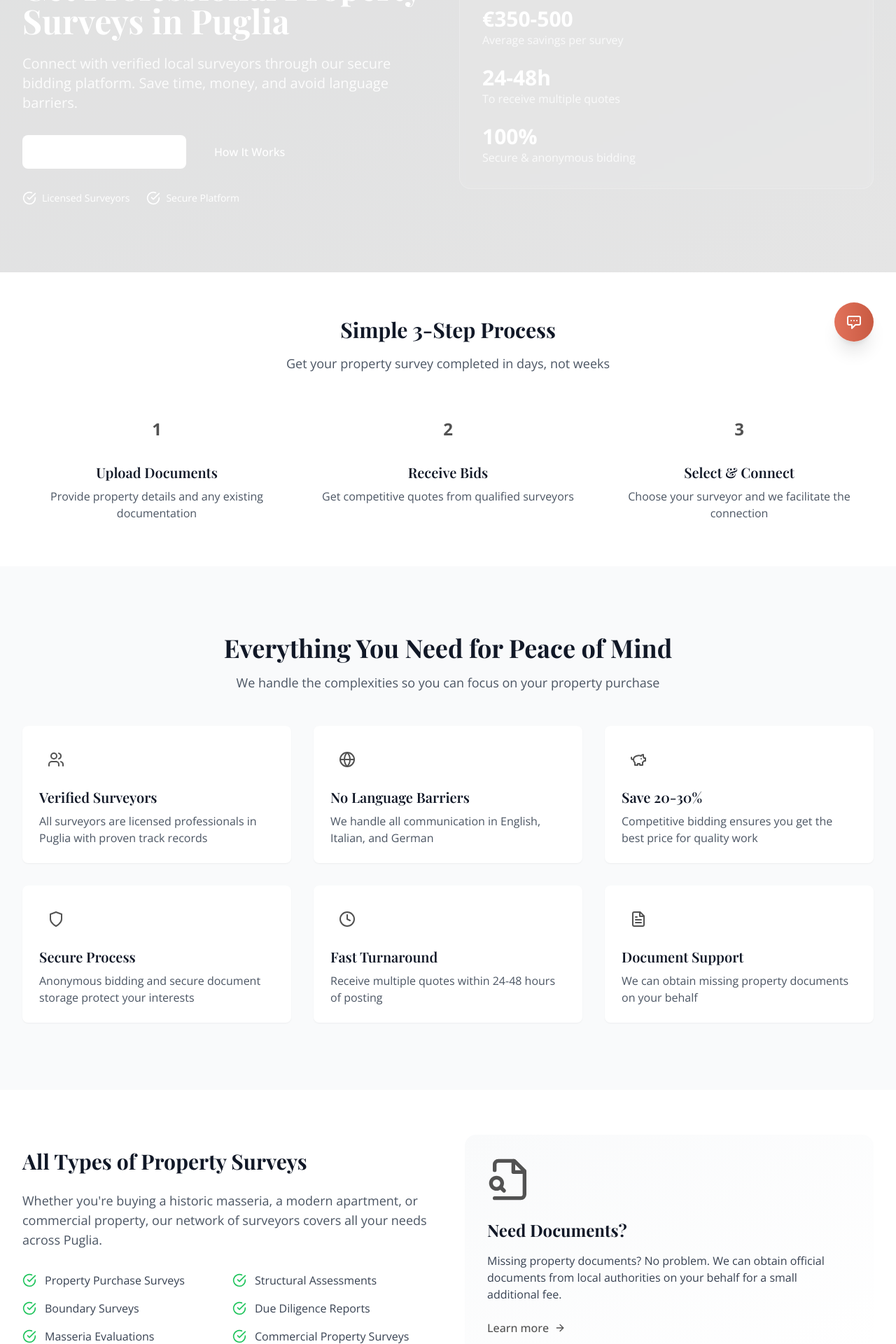
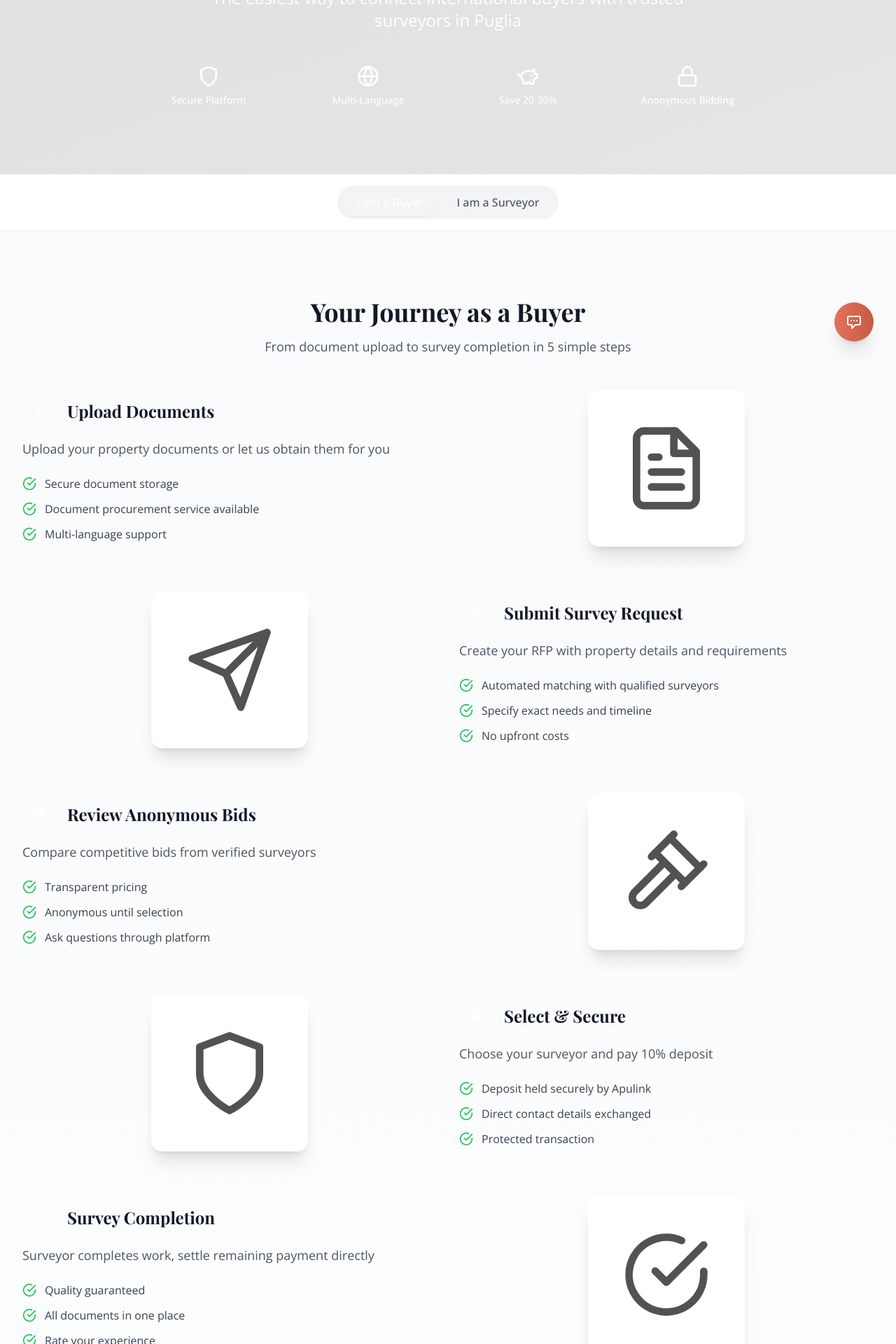
Before and after one commit to Geppix140269/Apulink, a Next.js app: page /buyer in a window 1280 px wide. Shown: the part 280-2200 px from the top of the page at 70% size. Built offline with nearby package versions, Linux system fonts and the light colour scheme; a web font is replaced by a local one.

Commit message:
Update page.tsx

```diff
--- a/app/buyer/page.tsx
+++ b/app/buyer/page.tsx
@@ -1,78 +1,171 @@
-// PATH: app/buyer/page.tsx
+// PATH: app/how-it-works/page.tsx
+'use client'
+
+import { useState } from 'react'
 import Link from 'next/link'
 import {
-  FileSearch,
+  FileText,
+  Send,
   Users,
+  CheckCircle,
   Shield,
   Globe,
-  Clock,
   PiggyBank,
-  CheckCircle,
+  Award,
   ArrowRight,
-  FileText,
+  Lock,
   MessageSquare,
-  Award
+  FileCheck,
+  Handshake,
+  Gavel
 } from 'lucide-react'
 
-export default function BuyerPage() {
-  const benefits = [
+export default function HowItWorksPage() {
+  const [activeView, setActiveView] = useState<'buyer' | 'surveyor'>('buyer')
+
+  const buyerSteps = [
     {
-      icon: Users,
-      title: 'Verified Surveyors',
-      description: 'All surveyors are licensed professionals in Puglia with proven track records'
+      number: 1,
+      title: 'Upload Documents',
+      description: 'Upload your property documents or let us obtain them for you',
+      benefits: [
+        'Secure document storage',
+        'Document procurement service available',
+        'Multi-language support'
+      ],
+      icon: FileText
     },
     {
-      icon: Globe,
-      title: 'No Language Barriers',
-      description: 'We handle all communication in English, Italian, and German'
+      number: 2,
+      title: 'Submit Survey Request',
+      description: 'Create your RFP with property details and requirements',
+      benefits: [
+        'Automated matching with qualified surveyors',
+        'Specify exact needs and timeline',
+        'No upfront costs'
+      ],
+      icon: Send
     },
     {
-      icon: PiggyBank,
-      title: 'Save 20-30%',
-      description: 'Competitive bidding ensures you get the best price for quality work'
+      number: 3,
+      title: 'Review Anonymous Bids',
+      description: 'Compare competitive bids from verified surveyors',
+      benefits: [
+        'Transparent pricing',
+        'Anonymous until selection',
+        'Ask questions through platform'
+      ],
+      icon: Gavel
     },
     {
-      icon: Shield,
-      title: 'Secure Process',
-      description: 'Anonymous bidding and secure document storage protect your interests'
+      number: 4,
+      title: 'Select & Secure',
+      description: 'Choose your surveyor and pay 10% deposit',
+      benefits: [
+        'Deposit held securely by Apulink',
+        'Direct contact details exchanged',
+        'Protected transaction'
+      ],
+      icon: Shield
     },
     {
-      icon: Clock,
-      title: 'Fast Turnaround',
-      description: 'Receive multiple quotes within 24-48 hours of posting'
-    },
-    {
-      icon: FileText,
-      title: 'Document Support',
-      description: 'We can obtain missing property documents on your behalf'
+      number: 5,
+      title: 'Survey Completion',
+      description: 'Surveyor completes work, settle remaining payment directly',
+      benefits: [
+        'Quality guaranteed',
+        'All documents in one place',
+        'Rate your experience'
+      ],
+      icon: CheckCircle
     }
   ]
 
-  const processSteps = [
+  const surveyorSteps = [
     {
-      number: '1',
-      title: 'Upload Documents',
-      description: 'Provide property details and any existing documentation'
+      number: 1,
+      title: 'Create Your Profile',
+      description: 'Set your service areas and property specializations',
+      benefits: [
+        'Choose specific cities or all Puglia',
+        'Highlight expertise (masserie, industrial, etc.)',
+        'Set your availability'
+      ],
+      icon: Award
     },
     {
-      number: '2',
-      title: 'Receive Bids',
-      description: 'Get competitive quotes from qualified surveyors'
+      number: 2,
+      title: 'Receive Matched RFPs',
+      description: 'Get notified of relevant survey requests automatically',
+      benefits: [
+        'Only see relevant opportunities',
+        'No time wasted on mismatched requests',
+        'Instant notifications'
+      ],
+      icon: MessageSquare
     },
     {
-      number: '3',
-      title: 'Select & Connect',
-      description: 'Choose your surveyor and we facilitate the connection'
+      number: 3,
+      title: 'Submit Competitive Bids',
+      description: 'Review documents and submit your anonymous bid',
+      benefits: [
+        'Access all property documents',
+        'Communicate anonymously with buyer',
+        'Set your own pricing'
+      ],
+      icon: Gavel
+    },
+    {
+      number: 4,
+      title: 'Win & Connect',
+      description: 'Get selected and receive buyer contact details',
+      benefits: [
+        '10% deposit secured by Apulink',
+        'Direct communication enabled',
+        'Clear scope of work'
+      ],
+      icon: Handshake
+    },
+    {
+      number: 5,
+      title: 'Complete & Get Paid',
+      description: 'Deliver survey, receive payment, build reputation',
+      benefits: [
+        'Payment guaranteed',
+        'Build your rating',
+        'Expand international client base'
+      ],
+      icon: FileCheck
     }
   ]
 
-  const surveyTypes = [
-    'Property Purchase Surveys',
-    'Structural Assessments',
-    'Boundary Surveys',
-    'Due Diligence Reports',
-    'Masseria Evaluations',
-    'Commercial Property Surveys'
+  const steps = activeView === 'buyer' ? buyerSteps : surveyorSteps
+
+  const faqs = [
+    {
+      question: 'How does the anonymous bidding process work?',
+      answer: 'All communication between buyers and surveyors remains anonymous until a bid is accepted. This ensures fair competition and prevents circumvention of the platform. Once a buyer selects a surveyor, contact details are exchanged.'
+    },
+    {
+      question: 'Is my property documentation secure?',
+      answer: 'Yes! All documents are encrypted and stored securely on our platform. Only matched surveyors can view documents relevant to their bids, and access is monitored and logged.'
+    },
+    {
+      question: 'What languages are supported?',
+      answer: 'Apulink supports English, Italian, and German. We handle all translation and communication barriers between international buyers and local surveyors.'
+    },
+    {
+      question: 'How much can I save using Apulink?',
+      answer: 'By creating competition through our bidding system, buyers typically save 20-30% compared to traditional surveyor fees. Plus, you avoid costly translation services and administrative headaches.'
+    },
+    {
+      question: 'What happens if I need documents I do not have?',
+      answer: 'Apulink can obtain official property documents on your behalf for a small fee. We have established relationships with local authorities and can quickly secure any required documentation.'
+    },
+    {
+      question: 'How is payment handled?',
+      answer: 'Buyers pay a 10% deposit to Apulink when accepting a bid, which we hold securely. The remaining 90% is settled directly between buyer and surveyor after survey completion. Surveyors pay Apulink a commission only on completed work.'
+    }
   ]
 
   return (
@@ -81,98 +174,171 @@ export default function BuyerPage() {
       <section className="relative overflow-hidden bg-gradient-to-br from-coral-500 to-coral-600 text-white">
         <div className="absolute inset-0 bg-black opacity-10"></div>
         <div className="relative max-w-7xl mx-auto px-4 sm:px-6 lg:px-8 py-16 lg:py-24">
-          <div className="lg:grid lg:grid-cols-2 lg:gap-8 items-center">
-            <div>
-              <div className="inline-flex items-center gap-2 bg-white/20 px-4 py-2 rounded-full mb-6">
-                <Award className="w-5 h-5" />
-                <span className="text-sm font-medium">Trusted by 500+ International Buyers</span>
+          <div className="text-center">
+            <h1 className="text-4xl lg:text-6xl font-bold mb-6">
+              How Apulink Works
+            </h1>
+            <p className="text-xl lg:text-2xl mb-8 max-w-3xl mx-auto">
+              The easiest way to connect international buyers with trusted surveyors in Puglia
+            </p>
+
+            {/* Key Benefits */}
+            <div className="grid grid-cols-2 lg:grid-cols-4 gap-4 mt-12 max-w-4xl mx-auto">
+              <div className="flex flex-col items-center">
+                <Shield className="w-8 h-8 mb-2" />
+                <span className="text-sm font-medium">Secure Platform</span>
               </div>
-
-              <h1 className="text-4xl lg:text-5xl font-bold mb-6">
-                Get Professional Property Surveys in Puglia
-              </h1>
-
-              <p className="text-xl mb-8 text-white/90">
-                Connect with verified local surveyors through our secure bidding platform.
-                Save time, money, and avoid language barriers.
-              </p>
-
-              <div className="flex flex-col sm:flex-row gap-4 mb-8">
-                <Link
-                  href="/buyer/inquiry"
-                  className="inline-flex items-center justify-center gap-2 px-6 py-3 bg-white text-coral-500 rounded-lg hover:bg-gray-100 transition-colors font-medium"
-                >
-                  Start Survey Request
-                  <ArrowRight className="w-5 h-5" />
-                </Link>
-                <Link
-                  href="/how-it-works"
-                  className="inline-flex items-center justify-center gap-2 px-6 py-3 bg-coral-700 text-white rounded-lg hover:bg-coral-800 transition-colors font-medium"
-                >
-                  How It Works
-                </Link>
+              <div className="flex flex-col items-center">
+                <Globe className="w-8 h-8 mb-2" />
+                <span className="text-sm font-medium">Multi-Language</span>
               </div>
-
-              {/* Trust Indicators */}
-              <div className="flex items-center gap-6 text-sm">
-                <div className="flex items-center gap-2">
-                  <CheckCircle className="w-5 h-5" />
-                  <span>Licensed Surveyors</span>
-                </div>
-                <div className="flex items-center gap-2">
-                  <CheckCircle className="w-5 h-5" />
-                  <span>Secure Platform</span>
-                </div>
+              <div className="flex flex-col items-center">
+                <PiggyBank className="w-8 h-8 mb-2" />
+                <span className="text-sm font-medium">Save 20-30%</span>
               </div>
-            </div>
-
-            {/* Stats Card */}
-            <div className="mt-12 lg:mt-0">
-              <div className="bg-white/10 backdrop-blur-sm rounded-2xl p-8 border border-white/20">
-                <h3 className="text-2xl font-bold mb-6">Why Choose Apulink?</h3>
-                <div className="space-y-6">
-                  <div>
-                    <div className="text-3xl font-bold">€350-500</div>
-                    <div className="text-white/80">Average savings per survey</div>
-                  </div>
-                  <div>
-                    <div className="text-3xl font-bold">24-48h</div>
-                    <div className="text-white/80">To receive multiple quotes</div>
-                  </div>
-                  <div>
-                    <div className="text-3xl font-bold">100%</div>
-                    <div className="text-white/80">Secure & anonymous bidding</div>
-                  </div>
-                </div>
+              <div className="flex flex-col items-center">
+                <Lock className="w-8 h-8 mb-2" />
+                <span className="text-sm font-medium">Anonymous Bidding</span>
               </div>
             </div>
           </div>
         </div>
       </section>
 
-      {/* Simple Process */}
-      <section className="py-16 bg-white">
+      {/* View Toggle */}
+      <section className="sticky top-0 z-40 bg-white shadow-sm">
+        <div className="max-w-7xl mx-auto px-4 sm:px-6 lg:px-8 py-4">
+          <div className="flex justify-center">
+            <div className="bg-gray-100 p-1 rounded-full">
+              <button
+                onClick={() => setActiveView('buyer')}
+                className={`px-6 py-2 rounded-full font-medium transition-all ${
+                  activeView === 'buyer'
+                    ? 'bg-coral-500 text-white shadow-sm'
+                    : 'text-gray-600 hover:text-gray-900'
+                }`}
+              >
+                I am a Buyer
+              </button>
+              <button
+                onClick={() => setActiveView('surveyor')}
+                className={`px-6 py-2 rounded-full font-medium transition-all ${
+                  activeView === 'surveyor'
+                    ? 'bg-coral-500 text-white shadow-sm'
+                    : 'text-gray-600 hover:text-gray-900'
+                }`}
+              >
+                I am a Surveyor
+              </button>
+            </div>
+          </div>
+        </div>
+      </section>
+
+      {/* Process Steps */}
+      <section className="py-16 lg:py-24">
         <div className="max-w-7xl mx-auto px-4 sm:px-6 lg:px-8">
           <div className="text-center mb-12">
-            <h2 className="text-3xl font-bold text-gray-900 mb-4">
-              Simple 3-Step Process
+            <h2 className="text-3xl lg:text-4xl font-bold text-gray-900 mb-4">
+              {activeView === 'buyer' ? 'Your Journey as a Buyer' : 'Your Journey as a Surveyor'}
             </h2>
-            <p className="text-lg text-gray-600">
-              Get your property survey completed in days, not weeks
+            <p className="text-lg text-gray-600 max-w-2xl mx-auto">
+              {activeView === 'buyer'
+                ? 'From document upload to survey completion in 5 simple steps'
+                : 'Start receiving international clients in 5 simple steps'
+              }
             </p>
           </div>
 
-          <div className="grid md:grid-cols-3 gap-8">
-            {processSteps.map((step) => (
-              <div key={step.number} className="text-center">
-                <div className="inline-flex items-center justify-center w-16 h-16 bg-coral-100 text-coral-500 rounded-full text-2xl font-bold mb-4">
-                  {step.number}
+          {/* Steps */}
+          <div className="space-y-12 lg:space-y-16">
+            {steps.map((step, index) => (
+              <div key={step.number} className={`flex flex-col lg:flex-row items-center gap-8 ${
+                index % 2 === 1 ? 'lg:flex-row-reverse' : ''
+              }`}>
+                {/* Step Content */}
+                <div className="flex-1 text-center lg:text-left">
+                  <div className="inline-flex items-center gap-4 mb-4">
+                    <span className="flex items-center justify-center w-12 h-12 rounded-full bg-coral-500 text-white font-bold text-xl">
+                      {step.number}
+                    </span>
+                    <h3 className="text-2xl font-bold text-gray-900">{step.title}</h3>
+                  </div>
+                  <p className="text-lg text-gray-600 mb-6">{step.description}</p>
+
+                  {/* Benefits */}
+                  <div className="space-y-3">
+                    {step.benefits.map((benefit, i) => (
+                      <div key={i} className="flex items-start gap-3">
+                        <CheckCircle className="w-5 h-5 text-green-500 mt-0.5 flex-shrink-0" />
+                        <span className="text-gray-700">{benefit}</span>
+                      </div>
+                    ))}
+                  </div>
                 </div>
-                <h3 className="text-xl font-semibold text-gray-900 mb-2">
-                  {step.title}
+
+                {/* Step Illustration */}
+                <div className="flex-1 flex justify-center">
+                  <div className="relative">
+                    <div className="absolute inset-0 bg-coral-100 rounded-full blur-3xl opacity-30"></div>
+                    <div className="relative bg-white rounded-2xl shadow-xl p-8 lg:p-12">
+                      <step.icon className="w-24 h-24 lg:w-32 lg:h-32 text-coral-500" />
+                    </div>
+                  </div>
+                </div>
+              </div>
+            ))}
+          </div>
+
+          {/* CTA */}
+          <div className="text-center mt-16">
+            <Link
+              href={activeView === 'buyer' ? '/buyer' : '/professional/register'}
+              className="inline-flex items-center gap-2 px-8 py-4 bg-coral-500 text-white rounded-lg hover:bg-coral-600 transition-colors text-lg font-medium"
+            >
+              Get Started as a {activeView === 'buyer' ? 'Buyer' : 'Surveyor'}
+              <ArrowRight className="w-5 h-5" />
+            </Link>
+          </div>
+        </div>
+      </section>
+
+      {/* Trust Section */}
+      <section className="py-16 bg-gray-50">
+        <div className="max-w-7xl mx-auto px-4 sm:px-6 lg:px-8 text-center">
+          <h2 className="text-3xl font-bold text-gray-900 mb-8">
+            The Apulink Guarantee
+          </h2>
+          <div className="inline-flex items-center justify-center">
+            <div className="relative">
+              <div className="absolute inset-0 bg-coral-500 rounded-full blur-2xl opacity-20"></div>
+              <div className="relative bg-white rounded-full p-8 shadow-lg">
+                <Award className="w-16 h-16 text-coral-500" />
+              </div>
+            </div>
+          </div>
+          <p className="mt-6 text-lg text-gray-600 max-w-2xl mx-auto">
+            Every transaction on Apulink is protected by our secure platform.
+            We verify all surveyors, encrypt all documents, and hold deposits
+            securely until work is completed.
+          </p>
+        </div>
+      </section>
+
+      {/* FAQ Section */}
+      <section className="py-16 lg:py-24">
+        <div className="max-w-4xl mx-auto px-4 sm:px-6 lg:px-8">
+          <h2 className="text-3xl font-bold text-center text-gray-900 mb-12">
+            Frequently Asked Questions
+          </h2>
+          <div className="space-y-6">
+            {faqs.map((faq, index) => (
+              <div key={index} className="bg-white rounded-lg shadow-sm p-6 hover:shadow-md transition-shadow">
+                <h3 className="text-lg font-semibold text-gray-900 mb-3">
+                  {faq.question}
                 </h3>
-                <p className="text-gray-600">
-                  {step.description}
+                <p className="text-gray-600 leading-relaxed">
+                  {faq.answer}
                 </p>
               </div>
             ))}
@@ -180,123 +346,27 @@ export default function BuyerPage() {
         </div>
       </section>
 
-      {/* Benefits Grid */}
-      <section className="py-16 lg:py-24 bg-gray-50">
-        <div className="max-w-7xl mx-auto px-4 sm:px-6 lg:px-8">
-          <div className="text-center mb-12">
-            <h2 className="text-3xl lg:text-4xl font-bold text-gray-900 mb-4">
-              Everything You Need for Peace of Mind
-            </h2>
-            <p className="text-lg text-gray-600 max-w-2xl mx-auto">
-              We handle the complexities so you can focus on your property purchase
-            </p>
-          </div>
-
-          <div className="grid md:grid-cols-2 lg:grid-cols-3 gap-8">
-            {benefits.map((benefit, index) => (
-              <div key={index} className="bg-white rounded-lg p-6 shadow-sm hover:shadow-md transition-shadow">
-                <div className="inline-flex items-center justify-center w-12 h-12 bg-coral-100 text-coral-500 rounded-lg mb-4">
-                  <benefit.icon className="w-6 h-6" />
-                </div>
-                <h3 className="text-xl font-semibold text-gray-900 mb-2">
-                  {benefit.title}
-                </h3>
-                <p className="text-gray-600">
-                  {benefit.description}
-                </p>
-              </div>
-            ))}
-          </div>
-        </div>
-      </section>
-
-      {/* Survey Types */}
-      <section className="py-16 bg-white">
-        <div className="max-w-7xl mx-auto px-4 sm:px-6 lg:px-8">
-          <div className="lg:grid lg:grid-cols-2 lg:gap-12 items-center">
-            <div>
-              <h2 className="text-3xl font-bold text-gray-900 mb-6">
-                All Types of Property Surveys
-              </h2>
-              <p className="text-lg text-gray-600 mb-8">
-                Whether you're buying a historic masseria, a modern apartment, or commercial property,
-                our network of surveyors covers all your needs across Puglia.
-              </p>
-
-              <div className="grid grid-cols-1 sm:grid-cols-2 gap-4">
-                {surveyTypes.map((type, index) => (
-                  <div key={index} className="flex items-center gap-3">
-                    <CheckCircle className="w-5 h-5 text-green-500 flex-shrink-0" />
-                    <span className="text-gray-700">{type}</span>
-                  </div>
-                ))}
-              </div>
-            </div>
-
-            <div className="mt-12 lg:mt-0">
-              <div className="bg-gradient-to-br from-coral-50 to-coral-100 rounded-2xl p-8">
-                <FileSearch className="w-16 h-16 text-coral-500 mb-6" />
-                <h3 className="text-2xl font-bold text-gray-900 mb-4">
-                  Need Documents?
-                </h3>
-                <p className="text-gray-700 mb-6">
-                  Missing property documents? No problem. We can obtain official
-                  documents from local authorities on your behalf for a small
-                  additional fee.
-                </p>
-                <Link
-                  href="/buyer/inquiry"
-                  className="inline-flex items-center gap-2 text-coral-500 font-medium hover:text-coral-600"
-                >
-                  Learn more
-                  <ArrowRight className="w-4 h-4" />
-                </Link>
-              </div>
-            </div>
-          </div>
-        </div>
-      </section>
-
-      {/* Testimonial */}
-      <section className="py-16 bg-gray-50">
-        <div className="max-w-4xl mx-auto px-4 sm:px-6 lg:px-8 text-center">
-          <div className="bg-white rounded-2xl shadow-lg p-8 lg:p-12">
-            <MessageSquare className="w-12 h-12 text-coral-500 mx-auto mb-6" />
-            <blockquote className="text-xl text-gray-700 italic mb-6">
-              "Apulink made our property survey in Ostuni so simple. We received
-              5 quotes within 2 days and saved over €400 compared to the first
-              surveyor we contacted directly. The platform handled everything in
-              English - a huge relief!"
-            </blockquote>
-            <div className="font-medium text-gray-900">Sarah Mitchell</div>
-            <div className="text-gray-600">UK Buyer, Ostuni</div>
-          </div>
-        </div>
-      </section>
-
-      {/* CTA Section */}
+      {/* Bottom CTA */}
       <section className="bg-gradient-to-br from-coral-500 to-coral-600 text-white py-16">
         <div className="max-w-4xl mx-auto px-4 sm:px-6 lg:px-8 text-center">
           <h2 className="text-3xl lg:text-4xl font-bold mb-6">
-            Ready to Get Your Property Survey?
+            Ready to Get Started?
           </h2>
-          <p className="text-xl mb-8 text-white/90">
-            Join hundreds of international buyers who trust Apulink for their
-            property surveys in Puglia
+          <p className="text-xl mb-8">
+            Join thousands of satisfied buyers and surveyors using Apulink
           </p>
           <div className="flex flex-col sm:flex-row gap-4 justify-center">
             <Link
-              href="/buyer/inquiry"
-              className="inline-flex items-center justify-center gap-2 px-8 py-4 bg-white text-coral-500 rounded-lg hover:bg-gray-100 transition-colors font-medium"
+              href="/buyer"
+              className="px-8 py-4 bg-white text-coral-500 rounded-lg hover:bg-gray-100 transition-colors font-medium"
             >
-              Start Your Survey Request
-              <ArrowRight className="w-5 h-5" />
+              Start as Buyer
             </Link>
             <Link
-              href="/how-it-works"
-              className="inline-flex items-center justify-center gap-2 px-8 py-4 bg-coral-700 text-white rounded-lg hover:bg-coral-800 transition-colors font-medium"
+              href="/professional/register"
+              className="px-8 py-4 bg-coral-700 text-white rounded-lg hover:bg-coral-800 transition-colors font-medium"
             >
-              See How It Works
+              Register as Surveyor
             </Link>
           </div>
         </div>
```
